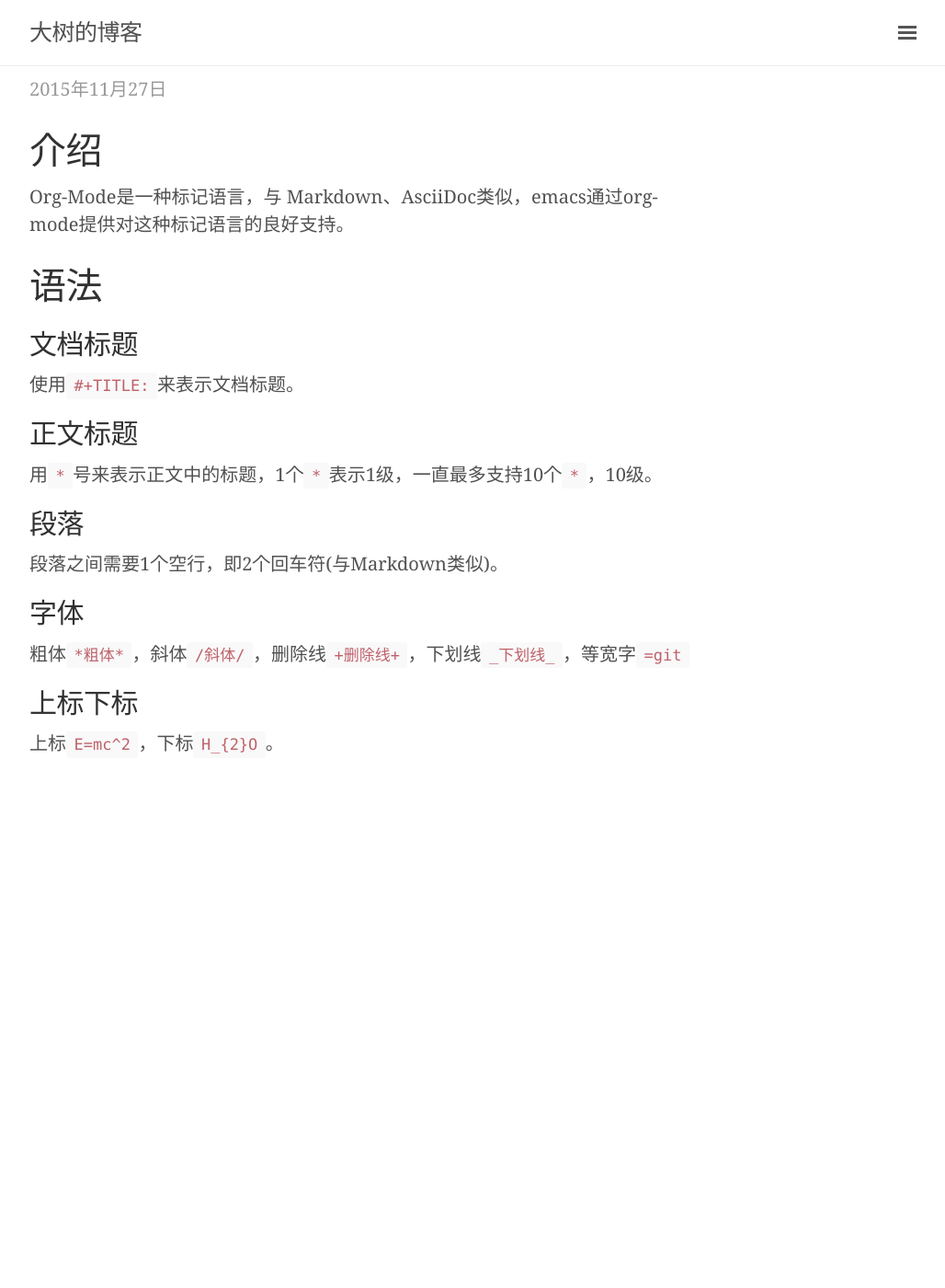
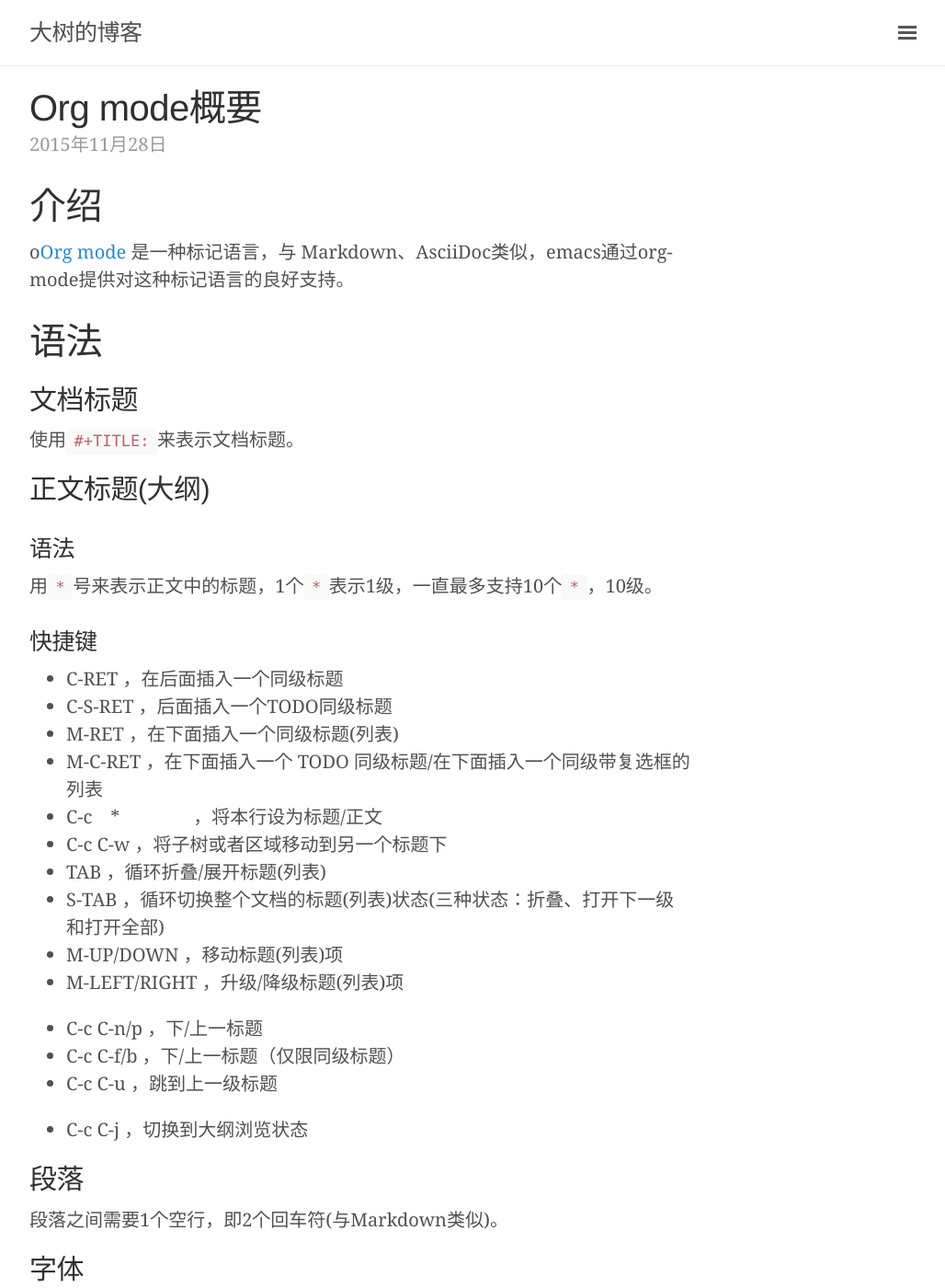
Before and after one commit to 0000-bigtree/0000-bigtree.github.io, a Jekyll site: the page built from _posts/2015-11-28-org-mode.md, in a window 1280 px wide and 1400 px high. Shown: the whole window at 92% size, without its empty margins (248-1276 px from the left). Built offline with Jekyll 4.4.1, drawn with Linux system fonts in a browser that asks for light colours; some of the changed text lies outside the part shown.

Commit message:
update post about org mode

```diff
--- a/_posts/2015-11-28-org-mode.md
+++ b/_posts/2015-11-28-org-mode.md
@@ -1,7 +1,7 @@
 ---
 layout: post
-title: ""
-date: 2015-11-27 23:00:00 +0800
+title: "Org mode概要"
+date: 2015-11-28 23:00:00 +0800
 comments: true
 sharing: false
 categories: emacs org-mode
@@ -9,7 +9,7 @@ categories: emacs org-mode
 
 # 介绍
 
-Org-Mode是一种标记语言，与 Markdown、AsciiDoc类似，emacs通过org-mode提供对这种标记语言的良好支持。
+o[Org mode](http://orgmode.org) 是一种标记语言，与 Markdown、AsciiDoc类似，emacs通过org-mode提供对这种标记语言的良好支持。
 
 # 语法
 
@@ -17,9 +17,31 @@ Org-Mode是一种标记语言，与 Markdown、AsciiDoc类似，emacs通过org-m
 
 使用`#+TITLE:`来表示文档标题。
 
-## 正文标题
+## 正文标题(大纲)
+
+### 语法
 
 用`*`号来表示正文中的标题，1个`*`表示1级，一直最多支持10个`*`，10级。
+
+### 快捷键
+
+* C-RET        ，在后面插入一个同级标题
+* C-S-RET      ，后面插入一个TODO同级标题
+* M-RET        ，在下面插入一个同级标题(列表)
+* M-C-RET      ，在下面插入一个 TODO 同级标题/在下面插入一个同级带复选框的列表
+* C-c　*　　　　，将本行设为标题/正文
+* C-c C-w     ，将子树或者区域移动到另一个标题下
+* TAB          ，循环折叠/展开标题(列表)
+* S-TAB        ，循环切换整个文档的标题(列表)状态(三种状态：折叠、打开下一级和打开全部)
+* M-UP/DOWN    ，移动标题(列表)项
+* M-LEFT/RIGHT ，升级/降级标题(列表)项
+
+* C-c C-n/p	   ，下/上一标题
+* C-c C-f/b	   ，下/上一标题（仅限同级标题）
+* C-c C-u	   ，跳到上一级标题
+
+* C-c C-j	   ，切换到大纲浏览状态
+
 
 ## 段落
 
@@ -27,8 +49,29 @@ Org-Mode是一种标记语言，与 Markdown、AsciiDoc类似，emacs通过org-m
 
 ## 字体
 
-粗体`*粗体*`，斜体`/斜体/`，删除线`+删除线+`，下划线`_下划线_`，等宽字`=git`
+粗体`*粗体*`，斜体`/斜体/`，删除线`+删除线+`，下划线`_下划线_`，等宽字`=git`，但是有一个问题是，中文一个句子中，对某些词添加效果时，不起作用。例如，`这是一个*粗体*。`没有起作用，需要在`*`号前面有空格才有效果。
 
 ## 上标下标
 
 上标`E=mc^2`，下标`H_{2}O`。
+
+## 列表
+
+### 无序列表
+
+以`-`或`+`开头。
+
+### 有序列表
+
+以`1.`或`1)`开头，序号可以一直写`1.`或`1)`，导出为其他格式的文档(如HTML、PDF等)时，会自增。
+
+### 描述列表
+
+以`::`将项和描述分开，项以`-`或`＋`开头。
+
+### 快捷键
+
+* M+RET        ，插入一个同级新列表项
+* M+S+RET      ，插入一个带复选框的同级新列表项
+
+## 表格
```
